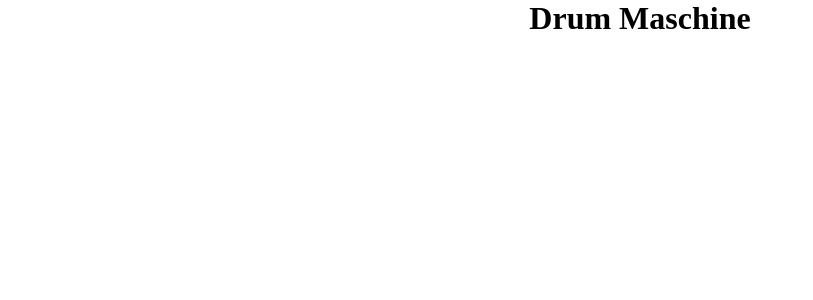
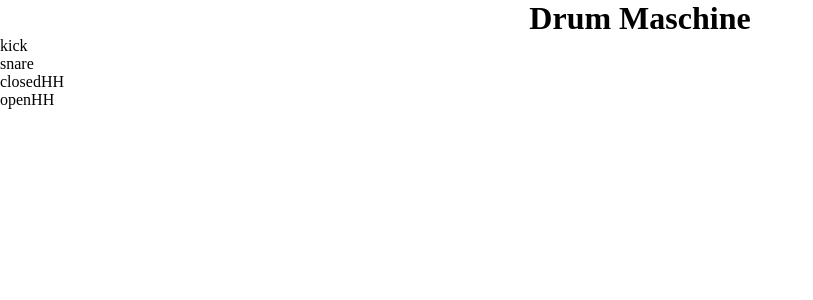
Before and after one commit to RadoslawZemlo/drum-machine, a React (Create React App) app: page / in a window 1280 px wide. Shown: the top 300 px of the page, without its empty margins (0-813 px from the left). Built offline with nearby package versions, Linux system fonts and the light colour scheme.

Commit message:
Add components to display a pad for each sound sample

```diff
--- a/src/App.js
+++ b/src/App.js
@@ -1,4 +1,5 @@
 import "./App.css";
+import DrumMachine from "./components/DrumMachine/DrumMachine";
 
 function App() {
   return (
@@ -6,6 +7,7 @@ function App() {
       <header>
         <h1>Drum Maschine</h1>
       </header>
+      <DrumMachine />
     </div>
   );
 }
--- /dev/null
+++ b/src/components/DrumMachine/DrumMachine.js
@@ -0,0 +1,18 @@
+import React from "react";
+import Pad from "../Pad/Pad";
+
+const DrumMachine = () => {
+  const samples = ["kick", "snare", "closedHH", "openHH"];
+
+  return (
+    <div className="drum-machine">
+      <div className="pads-container">
+        {samples.map(sample => (
+          <Pad sample={sample} />
+        ))}
+      </div>
+    </div>
+  );
+};
+
+export default DrumMachine;
--- /dev/null
+++ b/src/components/Pad/Pad.js
@@ -0,0 +1,11 @@
+import React from "react";
+
+const Pad = ({ sample }) => {
+  return (
+    <div className="pad">
+      <p>{sample}</p>
+    </div>
+  );
+};
+
+export default Pad;
```
